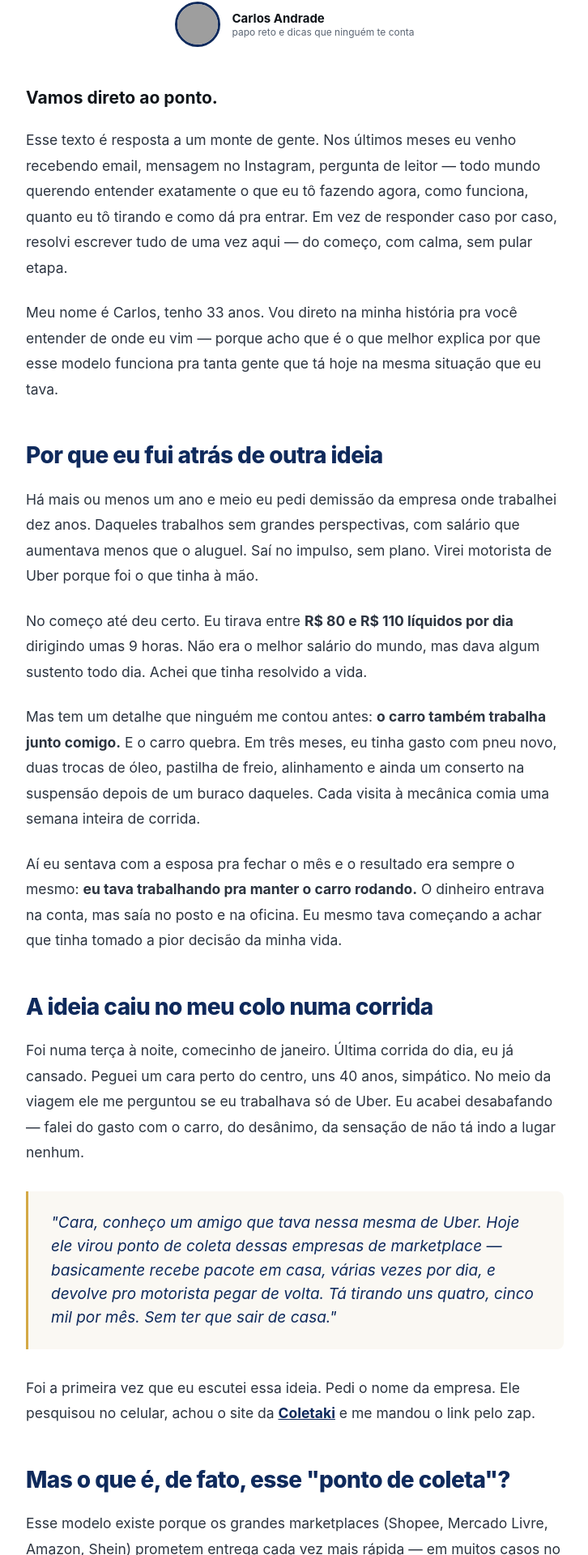
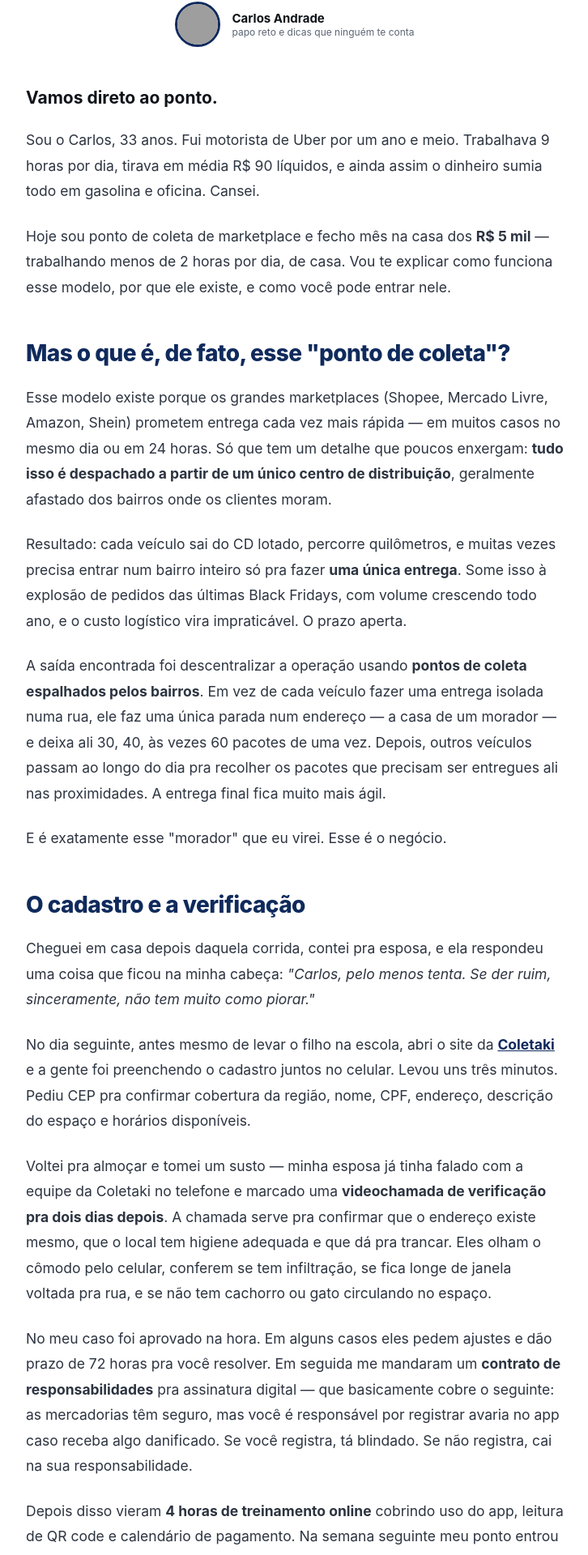
Before and after one commit to kellieflor58-rgb/coletaki-adv, a Next.js app: page /casa in a window 1280 px wide. Shown: the part 934-2854 px from the top of the page at 81% size, without its empty margins (276-1002 px from the left). Built offline with nearby package versions, Linux system fonts and the light colour scheme; grey boxes are pictures that could not be loaded.

Commit message:
corta abertura do /casa: apresentacao Carlos em 2 paragrafos diretos, sem secoes sobre Uber

```diff
--- a/app/casa/PageClient.js
+++ b/app/casa/PageClient.js
@@ -95,31 +95,9 @@ export default function PageClient() {
 
         <p style={{ fontSize: 21, color: INK, marginBottom: 24 }}><strong>Vamos direto ao ponto.</strong></p>
 
-        <Para>Esse texto é resposta a um monte de gente. Nos últimos meses eu venho recebendo email, mensagem no Instagram, pergunta de leitor — todo mundo querendo entender exatamente o que eu tô fazendo agora, como funciona, quanto eu tô tirando e como dá pra entrar. Em vez de responder caso por caso, resolvi escrever tudo de uma vez aqui — do começo, com calma, sem pular etapa.</Para>
+        <Para>Sou o Carlos, 33 anos. Fui motorista de Uber por um ano e meio. Trabalhava 9 horas por dia, tirava em média R$ 90 líquidos, e ainda assim o dinheiro sumia todo em gasolina e oficina. Cansei.</Para>
 
-        <Para>Meu nome é Carlos, tenho 33 anos. Vou direto na minha história pra você entender de onde eu vim — porque acho que é o que melhor explica por que esse modelo funciona pra tanta gente que tá hoje na mesma situação que eu tava.</Para>
-
-        <H2>Por que eu fui atrás de outra ideia</H2>
-
-        <Para>Há mais ou menos um ano e meio eu pedi demissão da empresa onde trabalhei dez anos. Daqueles trabalhos sem grandes perspectivas, com salário que aumentava menos que o aluguel. Saí no impulso, sem plano. Virei motorista de Uber porque foi o que tinha à mão.</Para>
-
-        <Para>No começo até deu certo. Eu tirava entre <strong>R$ 80 e R$ 110 líquidos por dia</strong> dirigindo umas 9 horas. Não era o melhor salário do mundo, mas dava algum sustento todo dia. Achei que tinha resolvido a vida.</Para>
-
-        <Para>Mas tem um detalhe que ninguém me contou antes: <strong>o carro também trabalha junto comigo.</strong> E o carro quebra. Em três meses, eu tinha gasto com pneu novo, duas trocas de óleo, pastilha de freio, alinhamento e ainda um conserto na suspensão depois de um buraco daqueles. Cada visita à mecânica comia uma semana inteira de corrida.</Para>
-
-        <Para>Aí eu sentava com a esposa pra fechar o mês e o resultado era sempre o mesmo: <strong>eu tava trabalhando pra manter o carro rodando.</strong> O dinheiro entrava na conta, mas saía no posto e na oficina. Eu mesmo tava começando a achar que tinha tomado a pior decisão da minha vida.</Para>
-
-        <H2>A ideia caiu no meu colo numa corrida</H2>
-
-        <Para>Foi numa terça à noite, comecinho de janeiro. Última corrida do dia, eu já cansado. Peguei um cara perto do centro, uns 40 anos, simpático. No meio da viagem ele me perguntou se eu trabalhava só de Uber. Eu acabei desabafando — falei do gasto com o carro, do desânimo, da sensação de não tá indo a lugar nenhum.</Para>
-
-        <div style={{ background: PAPER_WARM, borderLeft: '3px solid ' + GOLD, padding: '24px 28px', margin: '32px 0', borderRadius: '0 8px 8px 0' }}>
-          <p style={{ fontSize: 19, fontStyle: 'italic', color: NAVY, lineHeight: 1.55, margin: 0 }}>
-            "Cara, conheço um amigo que tava nessa mesma de Uber. Hoje ele virou ponto de coleta dessas empresas de marketplace — basicamente recebe pacote em casa, várias vezes por dia, e devolve pro motorista pegar de volta. Tá tirando uns quatro, cinco mil por mês. Sem ter que sair de casa."
-          </p>
-        </div>
-
-        <Para>Foi a primeira vez que eu escutei essa ideia. Pedi o nome da empresa. Ele pesquisou no celular, achou o site da <Link>Coletaki</Link> e me mandou o link pelo zap.</Para>
+        <Para>Hoje sou ponto de coleta de marketplace e fecho mês na casa dos <strong>R$ 5 mil</strong> — trabalhando menos de 2 horas por dia, de casa. Vou te explicar como funciona esse modelo, por que ele existe, e como você pode entrar nele.</Para>
 
         <H2>Mas o que é, de fato, esse "ponto de coleta"?</H2>
 
```
